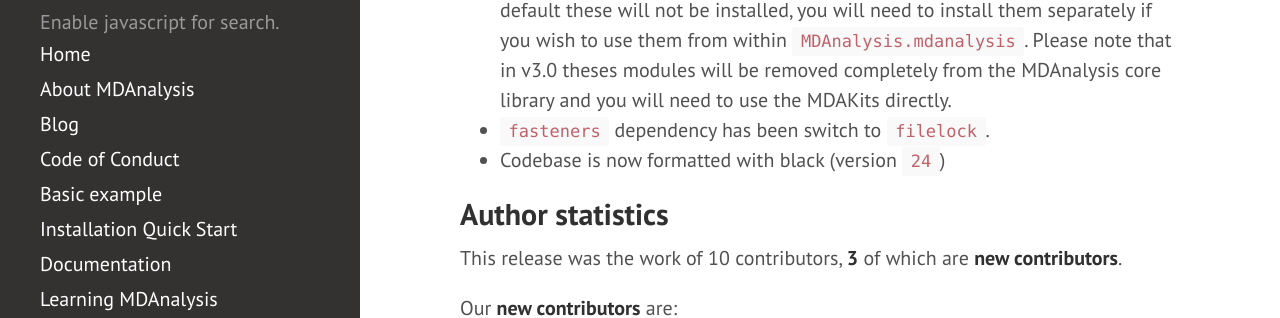
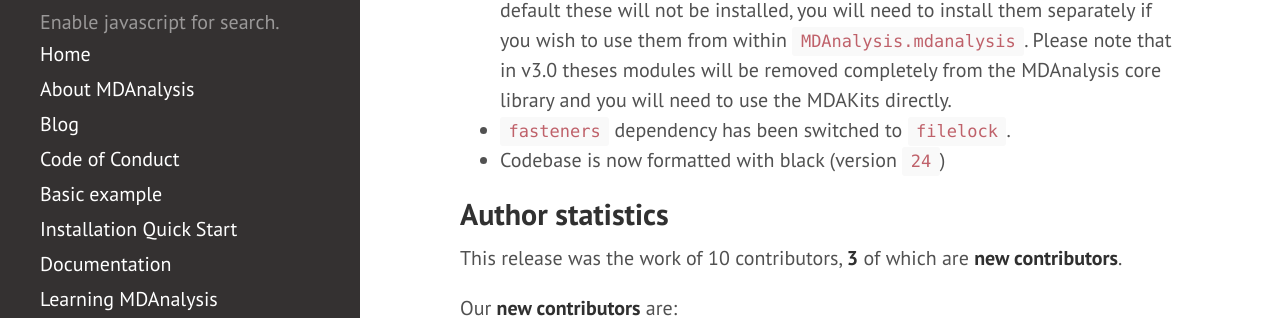
Before and after one commit to MDAnalysis/MDAnalysis.github.io, a Jekyll site: the page built from _posts/2025-03-11-release-2.9.0.md, in a window 1280 px wide and 900 px high, scrolled down 1499 px. Shown: the part 143-461 px from the top of the window. Built offline with Jekyll 4.4.1, drawn with Linux system fonts in a browser that asks for light colours; comment, search, counter and statistics services are not loaded.

Commit message:
Update _posts/2025-03-11-release-2.9.0.md
Co-authored-by: Irfan Alibay <IAlibay@users.noreply.github.com>

```diff
--- a/_posts/2025-03-11-release-2.9.0.md
+++ b/_posts/2025-03-11-release-2.9.0.md
@@ -68,7 +68,7 @@ For a full list of changes, bugfixes and deprecations see the [CHANGELOG][].
   note that in v3.0 theses modules will be removed completely from the
   MDAnalysis core library and you will need to use the MDAKits
   directly.
-* `fasteners` dependency has been switch to `filelock`.
+* `fasteners` dependency has been switched to `filelock`.
 * Codebase is now formatted with black (version `24`)
 
 
```
